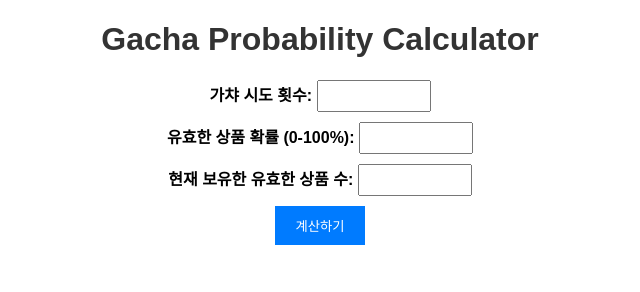
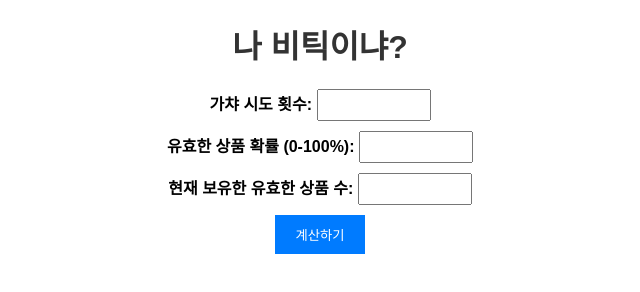
Before and after one commit to Parkjoungwan/meanReversion, a plain HTML site: page index.html in a window 1280 px wide. Shown: the whole page, without its empty margins (320-960 px from the left). Drawn offline with Linux system fonts and the light colour scheme.

Commit message:
Update index.html

```diff
--- a/index.html
+++ b/index.html
@@ -7,7 +7,7 @@
     <title>Gacha Probability Calculator</title>
 </head>
 <body>
-    <h1>Gacha Probability Calculator</h1>
+    <h1>나 비틱이냐?</h1>
     <div class="input-container">
         <label for="tries">가챠 시도 횟수:</label>
         <input type="number" id="tries" min="1" required>
```
